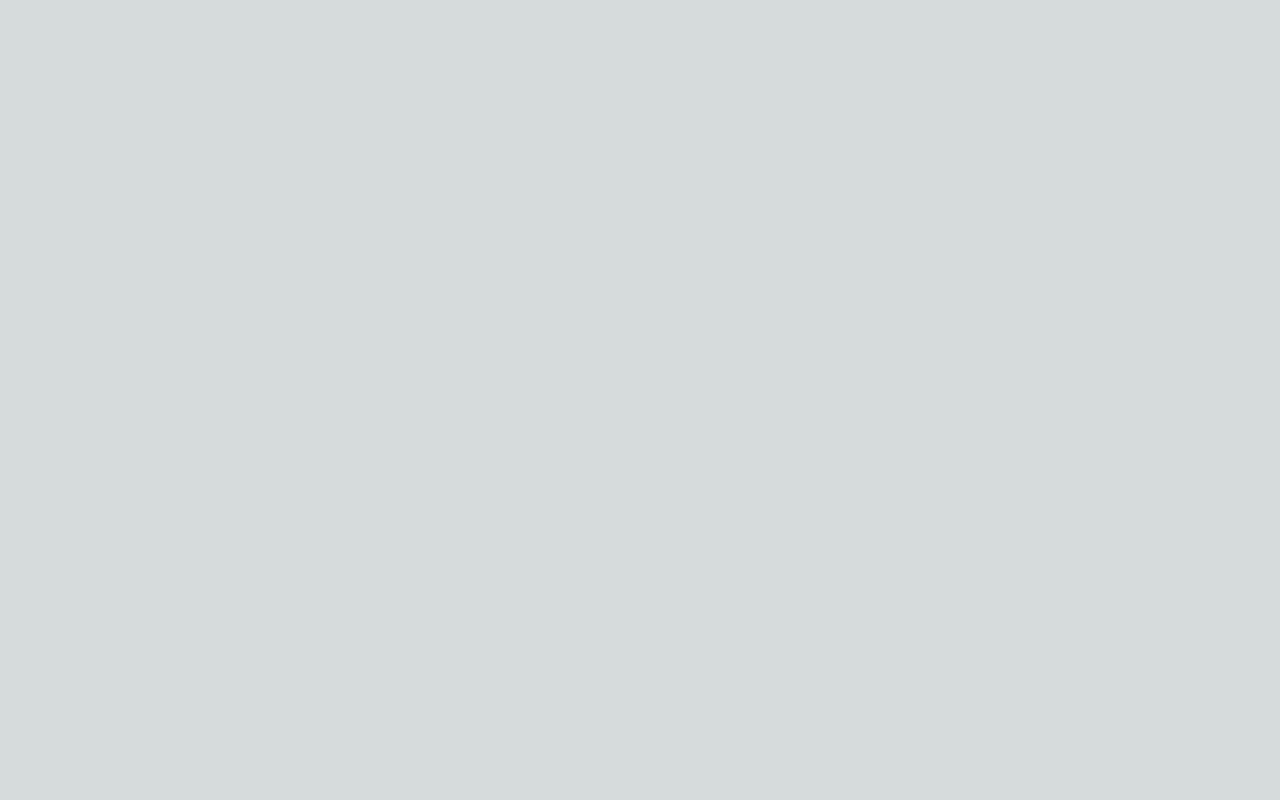
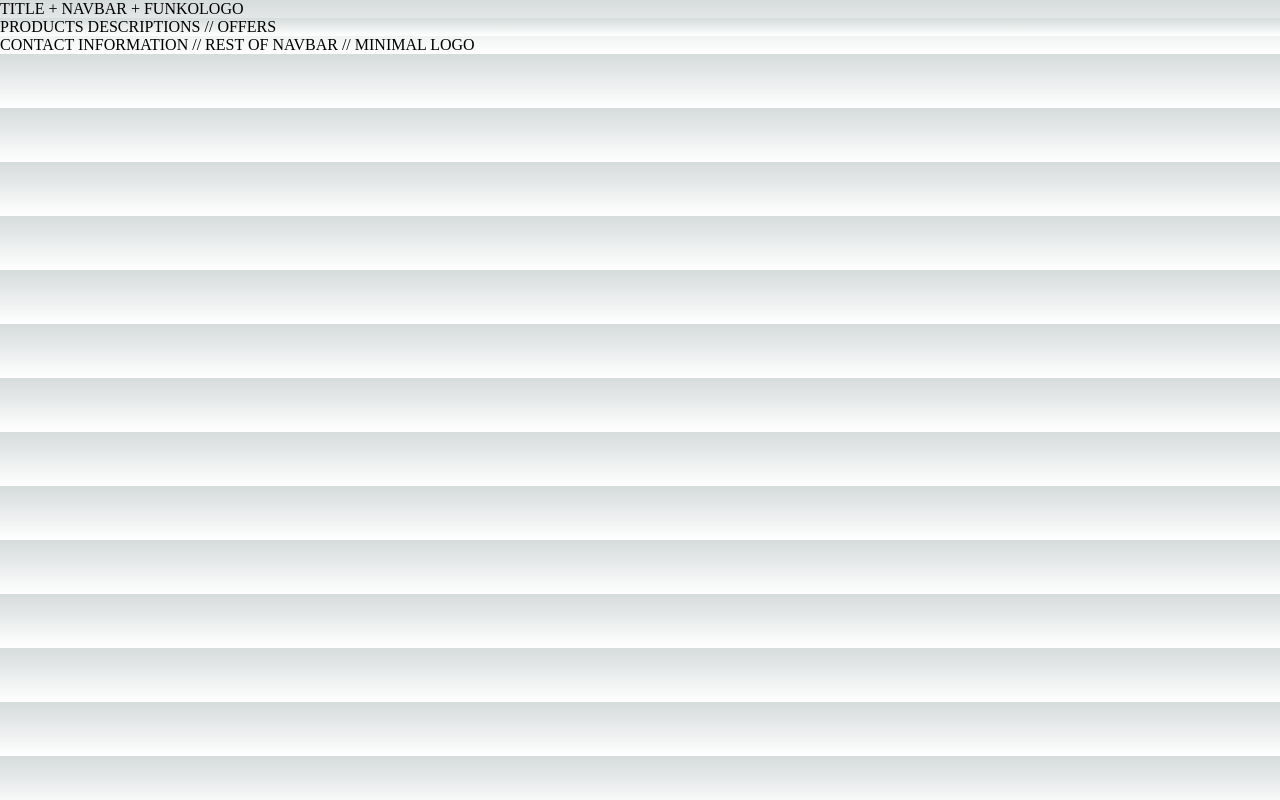
Before and after one commit to syberiaarg/cac-funkoshop, a Next.js app: page / in a window 1280 px wide. Built offline with nearby package versions, Linux system fonts and the light colour scheme.

Commit message:
Fix initial  jsx component architecture

```diff
--- a/src/pages/index.js
+++ b/src/pages/index.js
@@ -1,5 +1,6 @@
 import Head from 'next/head'
 import { Main } from 'next/document'
+import React from 'react'
 
 
 export default function Home() {
@@ -11,17 +12,15 @@ export default function Home() {
         <meta name="viewport" content="width=device-width, initial-scale=1" />
         <link rel="icon" href="/favicon.ico" />
       </Head>
-      <Main>
       <header>
-          TITLE + NAVBAR + FUNKOLOGO
+        <div>TITLE + NAVBAR + FUNKOLOGO</div>
       </header>
       <body>
-          PRODUCTS DESCRIPTIONS // OFFERS
+        <div>PRODUCTS DESCRIPTIONS // OFFERS</div>
       </body>
       <footer>
-          CONTACT INFORMATION // REST OF NAVBAR // MINIMAL LOGO
+        <div>CONTACT INFORMATION // REST OF NAVBAR // MINIMAL LOGO</div>
       </footer>
-      </Main>
     </>
   )
 }
```
Lines whose indentation alone changed are shown as unchanged.
